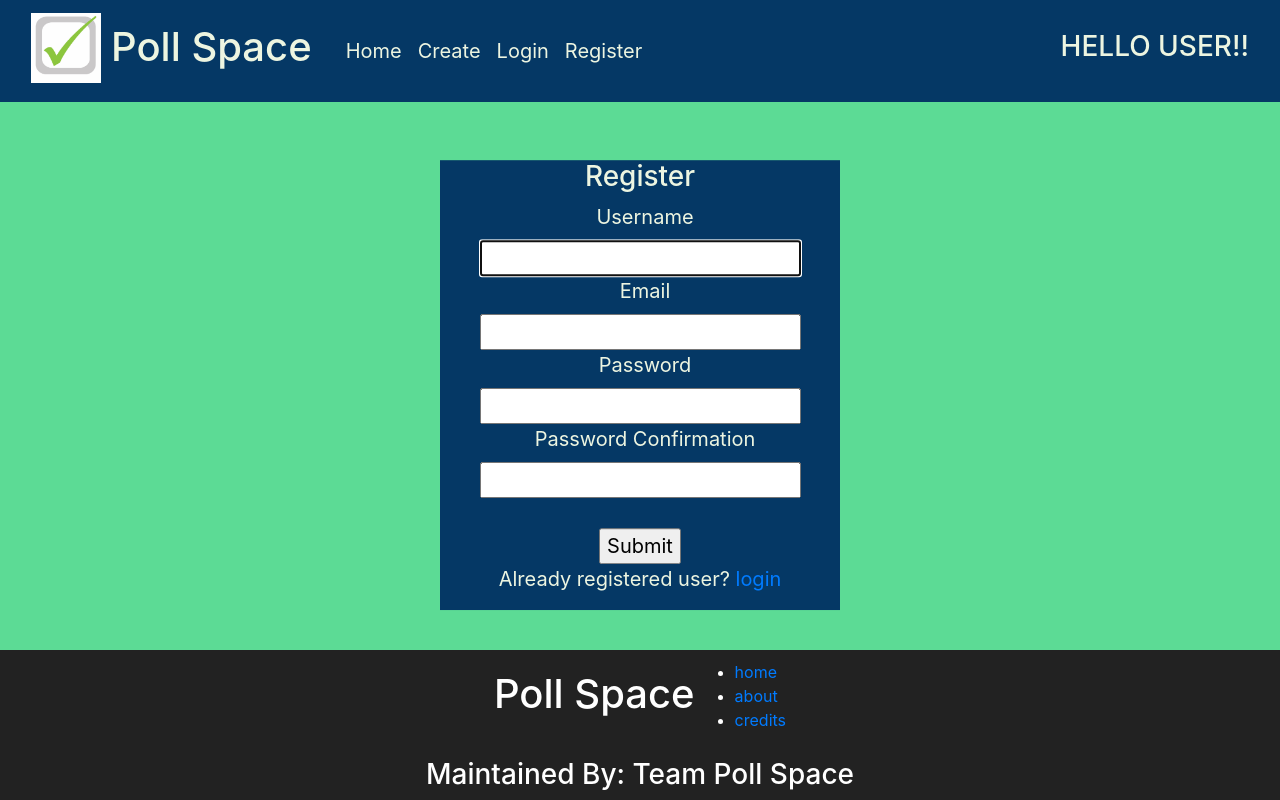
After one commit to sleepingsamurai/Poll-Space, a Django app: page /polls/register in a window 1280 px wide. The commit adds this page. Run offline with Django 3.2, Linux system fonts and the light colour scheme; some libraries are stand-ins or nearby versions.

Commit message:
register user

```diff
--- /dev/null
+++ b/polls/forms.py
@@ -0,0 +1,8 @@
+from django import forms
+from django.contrib.auth.models import User
+from django.contrib.auth.forms import UserCreationForm
+
+class CreateUserForm(UserCreationForm) :
+    class Meta:
+        model = User
+        fields = ['username','email','password1','password2']
--- a/templates/login.html
+++ b/polls/templates/polls/login.html
@@ -8,6 +8,6 @@
         <label for="password">Password</label><br><input type="password" id="pwd" name="pwd"><br><br>
         <input id="submitButton" type="submit" value="Submit"><br>
     </form>
-    <p>New user? <a href="/register">Register</a></p>
+    <p>New user? <a href="./register">Register</a></p>
 </div>
 {% endblock %}
--- /dev/null
+++ b/polls/templates/polls/register.html
@@ -0,0 +1,17 @@
+{% extends "base.html" %}
+
+{% block content %}
+<div id="registerForm">
+    <h3>Register</h3>
+    <form method='POST' action="">
+        {% csrf_token %}
+        <label for="uname">Username</label><br>{{form.username}}<br>
+        <label for="email">Email</label><br>{{form.email}}<br>
+        <label for="password1">Password</label><br>{{form.password1}}<br>
+        <label for="password2">Password Confirmation</label><br>{{form.password2}}<br><br>
+        <input id="submitButton" type="submit" value="Submit"><br>
+    </form>
+    {{form.errors}}
+    <p>Already registered user? <a href="./login">login</a></p>
+</div>
+{% endblock %}
--- a/polls/views.py
+++ b/polls/views.py
@@ -1,14 +1,32 @@
-from django.shortcuts import render
+from django.shortcuts import render,redirect
+from django.contrib.auth.forms import UserCreationForm
+from .forms import CreateUserForm
+from django.contrib import messages
 
 # Create your views here.
-def dashboard_view(request, *args, **kwargs):
+def dashboard_view(request, *args, **kwargs) :
     return render(request, 'polls/dashboard.html', {})
 
-def vote_view(request, *args, **kwargs):
+def vote_view(request, *args, **kwargs) :
     return render(request, 'polls/vote.html', {})
 
-def create_view(request, *args, **kwargs):
+def create_view(request, *args, **kwargs) :
     return render(request, 'polls/create.html', {})
 
-def result_view(request, *args, **kwargs):
+def result_view(request, *args, **kwargs) :
     return render(request, 'polls/result.html', {})
+
+def register_view(request) :
+    form = CreateUserForm()
+
+    if request.method == 'POST' :
+        form = CreateUserForm(request.POST)
+        if form.is_valid() :
+            form.save()
+            return redirect('login')
+
+    context = {'form': form}
+    return render(request, 'polls/register.html', context)
+
+def login_view(request, *args, **kwargs) :
+    return render(request, 'polls/login.html', {})
--- a/pollspace/urls.py
+++ b/pollspace/urls.py
@@ -16,14 +16,14 @@ Including another URLconf
 from django.contrib import admin
 from django.urls import path
 
-from pages.views import home_view, register_view, login_view
-from polls.views import dashboard_view, vote_view, create_view, result_view
+from pages.views import home_view
+from polls.views import dashboard_view, vote_view, create_view, result_view, register_view, login_view
 
 urlpatterns = [
     path('admin/', admin.site.urls),
     path('', home_view, name='home'),
-    path('register/', register_view, name='register'),
-    path('login/', login_view, name='login'),
+    path('polls/register', register_view, name='register'),
+    path('polls/login', login_view, name='login'),
     path('polls/dashboard', dashboard_view, name='dashboard'),
     path('polls/1/vote', vote_view, name='vote'),
     path('polls/create', create_view, name='create'),
--- a/templates/base.html
+++ b/templates/base.html
@@ -24,16 +24,16 @@
                   <div class="collapse navbar-collapse" id="navbarTogglerDemo02">
                     <ul class="navbar-nav me-auto mb-2 mb-lg-0">
                       <li class="nav-item">
-                        <a id="menu" class="nav-link" href="">Home</a>
+                        <a id="menu" class="nav-link" href="/">Home</a>
                       </li>
                       <li class="nav-item">
                         <a id="menu" class="nav-link" href="">Create</a>
                       </li>
                       <li class="nav-item">
-                        <a id="menu" class="nav-link" href="">Login</a>
+                        <a id="menu" class="nav-link" href="./polls/login">Login</a>
                       </li>
                       <li class="nav-item">
-                        <a id="menu" class="nav-link" href="">Register</a>
+                        <a id="menu" class="nav-link" href="./polls/register">Register</a>
                       </li>
                     </ul>
                   </div>
```
Also changed, not shown: templates/register.html (deleted, +0 -15 lines), db.sqlite3.
